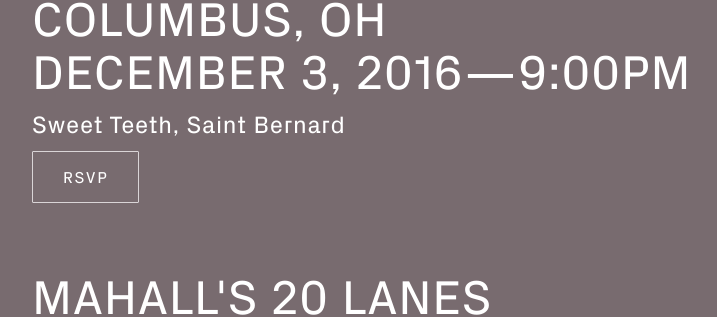
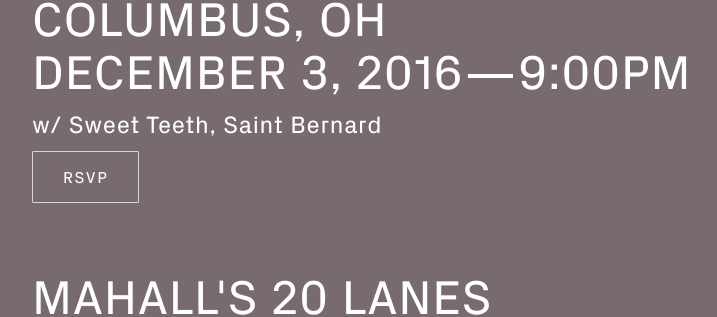
Before and after one commit to sunjacket/sunjacket.github.io, a Jekyll site: the page built from index.html, in a window 1280 px wide and 900 px high, scrolled down 4627 px. Shown: the part 154-471 px from the top of the window, without its empty margins (32-749 px from the left). Built offline with Jekyll 4.4.1, drawn with Linux system fonts in a browser that asks for light colours; nearby versions of some CDN libraries; comment, search, counter and statistics services are not loaded.

Commit message:
Update shows

```diff
--- a/index.html
+++ b/index.html
@@ -155,7 +155,7 @@
           <dt class="show-venue">Tree Bar</dt>
           <dd class="show-location">Columbus, OH</dd>
           <dd class="show-date-time">December 3, 2016—9:00PM</dd>
-          <dd class="show-bands">Sweet Teeth, Saint Bernard</dd>
+          <dd class="show-bands">w/ Sweet Teeth, Saint Bernard</dd>
           <a class="btn btn-rsvp" href="https://www.facebook.com/events/1126490500738474/" target="_blank">RSVP</a>
         </dl>
       </li>
```
